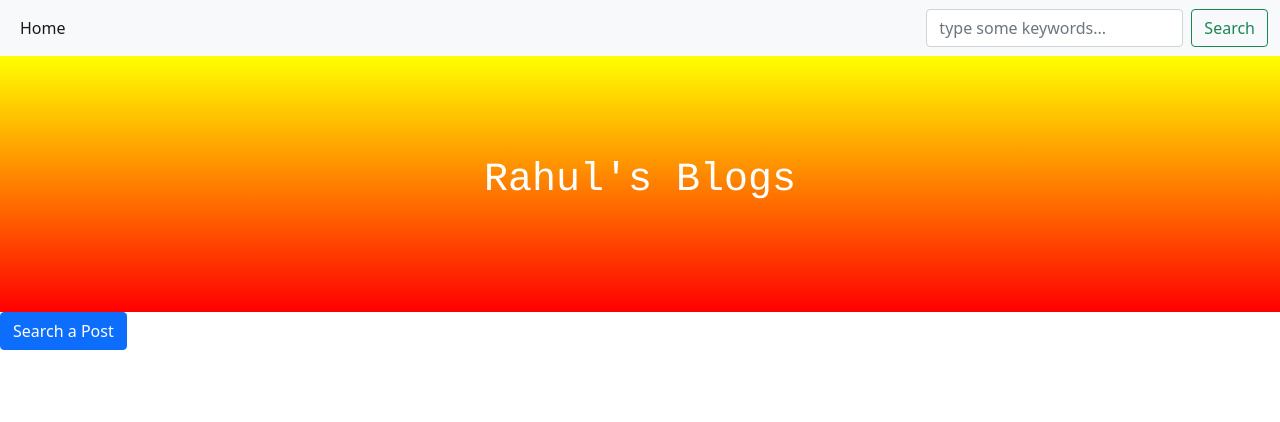
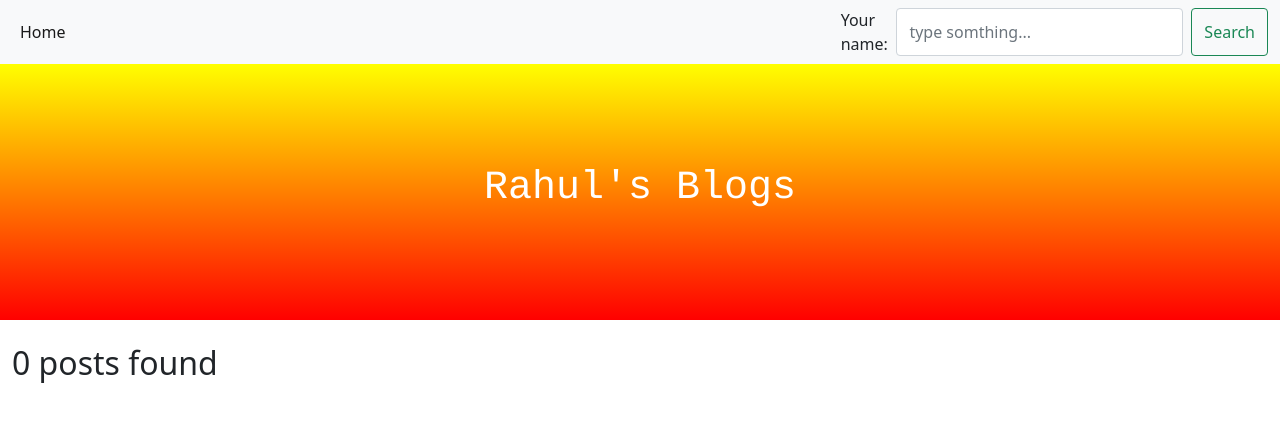
Before and after one commit to rahulnshah/myblogs, a Django app: page / in a window 1280 px wide. Shown: the top 422 px of the page. Run offline with Django 3.2, Linux system fonts and the light colour scheme; data that the repository does not hold is empty.

Commit message:
alomst done fixing search box

```diff
--- a/blog/forms.py
+++ b/blog/forms.py
@@ -10,4 +10,4 @@ class PostForm(forms.ModelForm):
 
 # this will be my search box
 class NameForm(forms.Form):
-    your_name = forms.CharField(label='Enter keywords', max_length=100)
+    your_name = forms.CharField(widget=forms.TextInput(attrs={'class' : 'form-control me-2', 'type' : 'search', 'placeholder': 'type somthing...', 'aria-label' : 'Search'}))
--- a/blog/templates/blog/base.html
+++ b/blog/templates/blog/base.html
@@ -23,10 +23,8 @@
                         {% endif %}
                       </li>
                     </ul>
-                    <form class="d-flex">
-                      <input class="form-control me-2" type="search" placeholder="type some keywords..." aria-label="Search">
-                      <button class="btn btn-outline-success" type="submit">Search</button>
-                    </form>
+                    {% block searchBox %}
+		                {% endblock searchBox %}
                   </div>
             </div>
         </nav>
@@ -35,7 +33,6 @@
                 <h1>Rahul's Blogs</h1>
             </div>
         </header>
-        <a class="btn btn-primary" href="{% url 'search_post' %}">Search a Post</a>
         <br>
         <div class="container-fluid">
             {% block content %}
--- a/blog/templates/blog/post_list.html
+++ b/blog/templates/blog/post_list.html
@@ -15,4 +15,13 @@
 		</div>
 		<br>
 		{% endfor %}
-	{% endblock %}
+			{% if posts.count == 0 %}
+				<h2>0 posts found</h2>
+			{% endif %}
+		{% endblock %}
+	{% block searchBox %}
+	<form method="POST" class="d-flex">{% csrf_token %}
+			{{ form }}
+    	<button class="btn btn-outline-success" type="submit">Search</button>
+	</form>
+	{% endblock searchBox %}
--- a/blog/urls.py
+++ b/blog/urls.py
@@ -5,6 +5,5 @@ urlpatterns = [
     path('', views.post_list, name='post_list'),
     path('post/<int:pk>/', views.post_detail, name='post_detail'),
     path('post/new/', views.post_new, name='post_new'),
-    path('post/<int:pk>/edit/', views.post_edit, name='post_edit'),
-    path('searchpost/', views.search_post, name='search_post'),
+    path('post/<int:pk>/edit/', views.post_edit, name='post_edit')
 ]
--- a/blog/views.py
+++ b/blog/views.py
@@ -10,9 +10,17 @@ from .forms import NameForm
 
 # Create your views here.
 def post_list(request):
+    # Note: Control blocks like If statements in Python do not count and the variables used or initialized inside the block of an If statement can also be used and accessed outside its scope.
     posts = Post.objects.all() # returns a queryset
-    post_Query_Set = posts.filter(published_date__lte=timezone.now()).order_by('published_date') # also a query set
-    return render(request, 'blog/post_list.html', {'posts' : post_Query_Set})
+    if request.method == "POST":
+        form = NameForm(request.POST)
+        if form.is_valid():
+            #fetch the search results
+            posts = Post.objects.all().filter(text__contains=form.cleaned_data['your_name']) # returns a queryset
+            return render(request, 'blog/post_list.html', {'posts' : posts, "form" : form})
+    else:
+        form = NameForm()
+    return render(request, 'blog/post_list.html', {'posts' : posts, "form" : form})
 
 def post_detail(request, pk):
     post = get_object_or_404(Post, pk=pk) # The following example gets the object with the primary key pk from Post
@@ -46,18 +54,3 @@ def post_edit(request, pk):
     else:
         form = PostForm(instance=post)
     return render(request, 'blog/post_edit.html', {'form': form})
-
-
-def search_post(request):
-    # if this is a POST request we need to process the form data
-    if request.method == 'POST':
-        # create a form instance and populate it with data from the request:
-        form = NameForm(request.POST)
-        # check whether it's valid:, blank field is not allowed by deafualt in Django, so same behavior will apply here as in methods above
-        if form.is_valid():
-            posts = Post.objects.all().filter(text__contains=form.cleaned_data['your_name']) # returns a queryset
-            return render(request, 'blog/search_results.html', {'posts' : posts})
-    # if a GET (or any other method) we'll create a blank form
-    else:
-        form = NameForm()
-    return render(request, 'blog/name.html', {'form': form})
```
Also changed, not shown: blog/templates/blog/name.html (deleted, +0 -9 lines).
